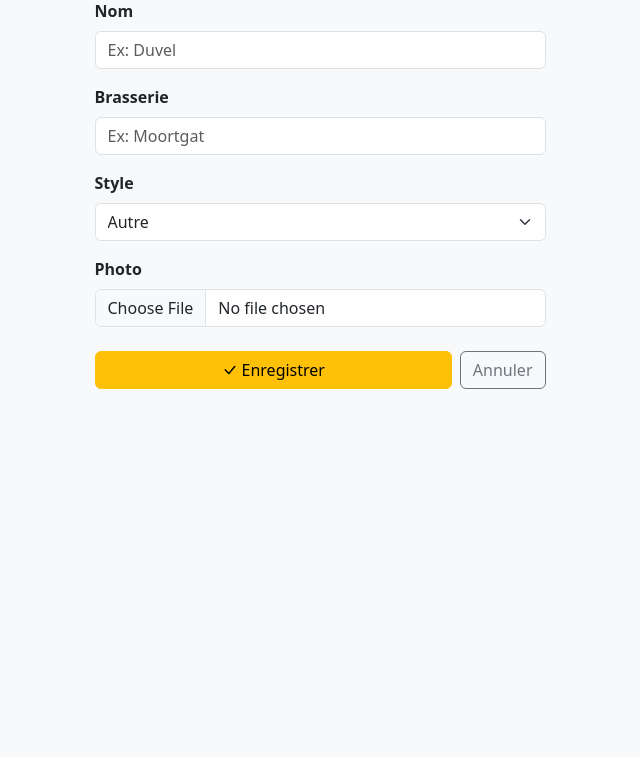
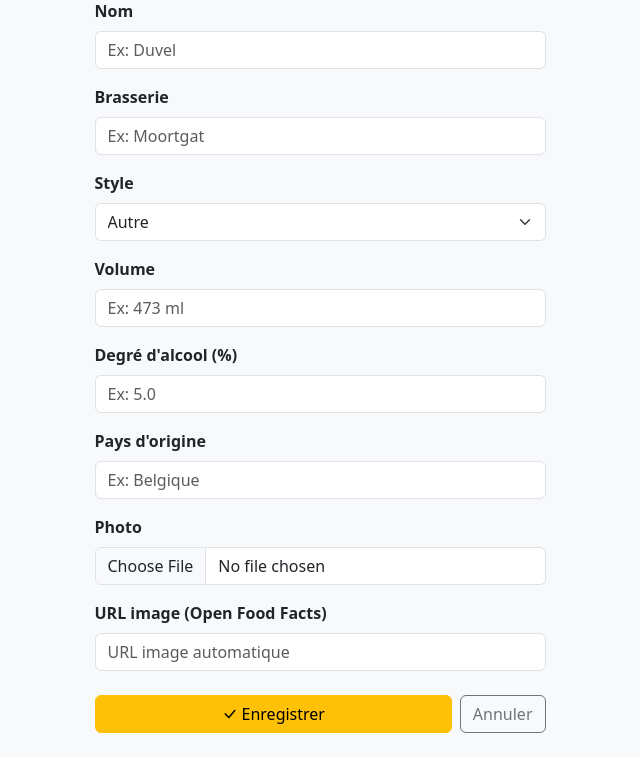
Before and after one commit to kaamichaud02/beercellar, a Django app: page /beers/add/ in a window 1280 px wide. Shown: the part 207-964 px from the top of the page, without its empty margins (320-960 px from the left). Before the commit the page ends 596 px from the top, so only its background shows below. Run offline with Django 5.2, Linux system fonts and the light colour scheme; the visitor is signed in with stand-in values (Sample User, id 1); some libraries are stand-ins or nearby versions.

Commit message:
Ajoute volume, degré alcool, pays, image URL (Open Food Facts)
Co-Authored-By: Claude Sonnet 4.6 <noreply@anthropic.com>

```diff
--- a/beers/forms.py
+++ b/beers/forms.py
@@ -5,16 +5,20 @@ from .models import Beer, UserBeerNote
 class BeerForm(forms.ModelForm):
     class Meta:
         model = Beer
-        fields = ["nom", "brasserie", "style", "photo"]
+        fields = ["nom", "brasserie", "style", "volume", "degre_alcool", "pays_origine", "photo", "image_url"]
         widgets = {
             "nom": forms.TextInput(attrs={"class": "form-control", "placeholder": "Ex: Duvel"}),
             "brasserie": forms.TextInput(attrs={"class": "form-control", "placeholder": "Ex: Moortgat"}),
             "style": forms.Select(attrs={"class": "form-select"}),
+            "volume": forms.TextInput(attrs={"class": "form-control", "placeholder": "Ex: 473 ml"}),
+            "degre_alcool": forms.NumberInput(attrs={"class": "form-control", "step": "0.1", "placeholder": "Ex: 5.0"}),
+            "pays_origine": forms.TextInput(attrs={"class": "form-control", "placeholder": "Ex: Belgique"}),
             "photo": forms.ClearableFileInput(attrs={
                 "class": "form-control",
                 "accept": "image/*",
-                "capture": "environment",  # ouvre la camera arrière sur mobile
+                "capture": "environment",
             }),
+            "image_url": forms.URLInput(attrs={"class": "form-control", "placeholder": "URL image automatique"}),
         }
 
 
--- a/beers/models.py
+++ b/beers/models.py
@@ -36,6 +36,30 @@ class Beer(models.Model):
         blank=True,
         null=True,
         verbose_name="Photo",
+    )
+    image_url = models.URLField(
+        blank=True,
+        default="",
+        verbose_name="URL image (Open Food Facts)",
+    )
+    volume = models.CharField(
+        max_length=50,
+        blank=True,
+        default="",
+        verbose_name="Volume",
+    )
+    degre_alcool = models.DecimalField(
+        max_digits=4,
+        decimal_places=1,
+        blank=True,
+        null=True,
+        verbose_name="Degré d'alcool (%)",
+    )
+    pays_origine = models.CharField(
+        max_length=100,
+        blank=True,
+        default="",
+        verbose_name="Pays d'origine",
     )
     ajoute_par = models.ForeignKey(
         User,
--- a/templates/beers/beer_form.html
+++ b/templates/beers/beer_form.html
@@ -115,14 +115,23 @@ async function fetchBeerInfo(barcode) {
       return;
     }
     const p = data.product;
+
     const nom = p.product_name || p.product_name_fr || "";
     const brasserie = p.brands || "";
     const categories = p.categories || "";
     const style = detectStyle(categories);
+    const volume = p.quantity || "";
+    const abv = p.alcohol_by_volume || p.nutriments?.["alcohol_100g"] || "";
+    const pays = (p.origins || p.countries || "").split(",")[0].trim();
+    const imageUrl = p.image_front_url || p.image_url || "";
 
     document.getElementById("id_nom").value = nom;
     document.getElementById("id_brasserie").value = brasserie;
     if (style) document.getElementById("id_style").value = style;
+    document.getElementById("id_volume").value = volume;
+    if (abv) document.getElementById("id_degre_alcool").value = parseFloat(abv).toFixed(1);
+    document.getElementById("id_pays_origine").value = pays;
+    document.getElementById("id_image_url").value = imageUrl;
 
     document.getElementById("scan-status").innerHTML =
       `<span class="text-success"><i class="bi bi-check-circle"></i> Informations trouvées — vérifiez et complétez si nécessaire.</span>`;
```
Also changed, not shown: templates/beers/beer_detail.html (+17 -2 lines), beers/migrations/0002_beer_new_fields.py (added).
